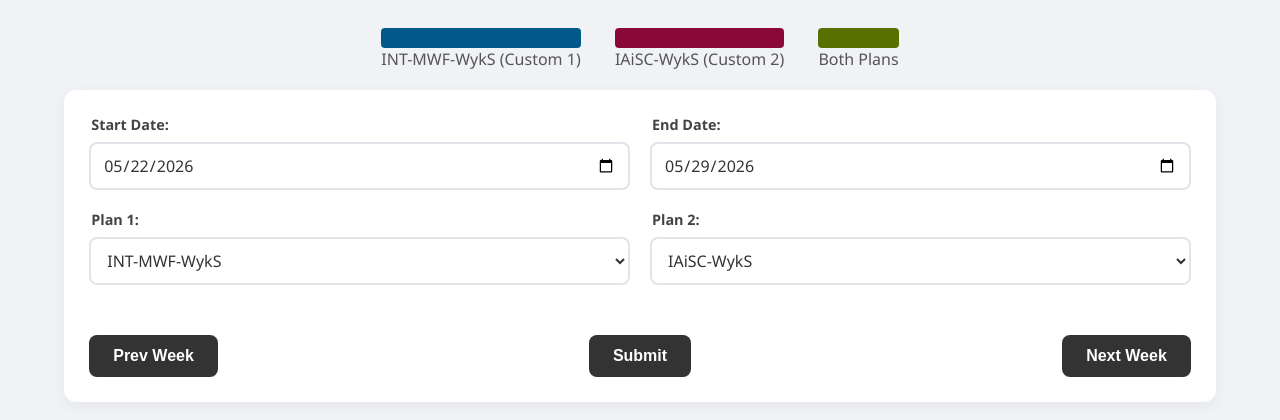
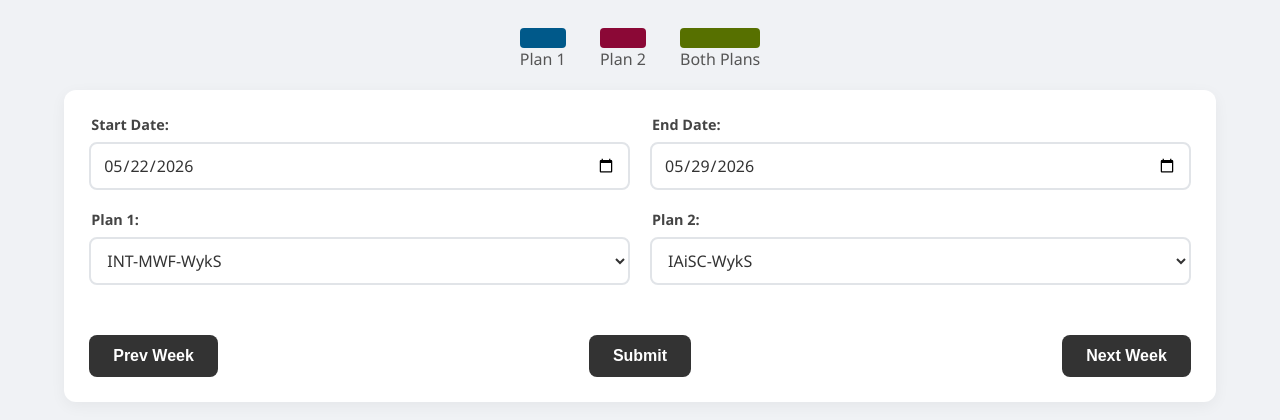
Before and after one commit to Venomkajo/combine-dsw-plan, a FastAPI app: page / in a window 1280 px wide. Shown: the top 420 px of the page. Run offline with FastAPI, Linux system fonts and the light colour scheme; data that the repository does not hold is empty.

Commit message:
applied more suggestions from review

```diff
--- a/app/main.py
+++ b/app/main.py
@@ -1,13 +1,17 @@
 from collections import defaultdict
 from datetime import date, timedelta
 from typing import Optional
+
 from fastapi import FastAPI, Request
 from fastapi.responses import HTMLResponse
 from fastapi.staticfiles import StaticFiles
 from fastapi.templating import Jinja2Templates
+
 import httpx
 import asyncio
 from bs4 import BeautifulSoup
+from urllib.parse import urlparse
+
 import os
 
 PLAN_LINKS = {
@@ -99,15 +103,15 @@ async def my_combined_plan(
     end_date: Optional[date] = date.today() + timedelta(days=7),
     plan1: Optional[str] = "INT-MWF-WykS",
     plan2: Optional[str] = "IAiSC-WykS",
-    custom_plan1_name: Optional[str] = "",
-    custom_plan2_name: Optional[str] = ""
+    custom_plan1_url: Optional[str] = "",
+    custom_plan2_url: Optional[str] = ""
 ):
 
     invalid_custom_plan1 = plan1 == "custom" and (
-        not custom_plan1_name or not validate_link(custom_plan1_name)
+        not custom_plan1_url or not validate_link(custom_plan1_url)
     )
     invalid_custom_plan2 = plan2 == "custom" and (
-        not custom_plan2_name or not validate_link(custom_plan2_name)
+        not custom_plan2_url or not validate_link(custom_plan2_url)
     )
 
     if invalid_custom_plan1 or invalid_custom_plan2:
@@ -118,15 +122,28 @@ async def my_combined_plan(
             "end_date": end_date,
             "plan1": plan1,
             "plan2": plan2,
-            "custom_plan1_name": custom_plan1_name,
-            "custom_plan2_name": custom_plan2_name,
+            "custom_plan1_url": custom_plan1_url,
+            "custom_plan2_url": custom_plan2_url,
             "error_message": "Custom plans selected but no valid links provided. Please enter a valid link for all custom plans. Currently supported custom link format: https://harmonogramy.ideis.pl/Plany/"
         })
 
     # 1. Fetch data
-    plan1_link = PLAN_LINKS.get(plan1) if plan1 != "custom" else custom_plan1_name
-    plan2_link = PLAN_LINKS.get(plan2) if plan2 != "custom" else custom_plan2_name
+    plan1_link = PLAN_LINKS.get(plan1) if plan1 != "custom" else custom_plan1_url
+    plan2_link = PLAN_LINKS.get(plan2) if plan2 != "custom" else custom_plan2_url
     p1_data, p2_data = {}, {}
+
+    if not plan1_link or not plan2_link:
+        return templates.TemplateResponse("index.html", {
+            "request": request,
+            "plan_data": [],
+            "start_date": start_date,
+            "end_date": end_date,
+            "plan1": plan1,
+            "plan2": plan2,
+            "custom_plan1_url": custom_plan1_url,
+            "custom_plan2_url": custom_plan2_url,
+            "error_message": "One or both plan links are missing. Please select a plan or provide a valid custom link."
+        })
 
     try:
         p1_data, p2_data = await asyncio.gather(
@@ -142,8 +159,8 @@ async def my_combined_plan(
             "end_date": end_date,
             "plan1": plan1,
             "plan2": plan2,
-            "custom_plan1_name": custom_plan1_name,
-            "custom_plan2_name": custom_plan2_name,
+            "custom_plan1_url": custom_plan1_url,
+            "custom_plan2_url": custom_plan2_url,
             "error_message": "Error fetching plan data. Please try again later."
         })
 
@@ -180,8 +197,8 @@ async def my_combined_plan(
         "end_date": end_date,
         "plan1": plan1,
         "plan2": plan2,
-        "custom_plan1_name": custom_plan1_name,
-        "custom_plan2_name": custom_plan2_name,
+        "custom_plan1_url": custom_plan1_url,
+        "custom_plan2_url": custom_plan2_url,
         "error_message": ""
     })
 
@@ -201,13 +218,16 @@ def get_css_class(content: str, original_class: str) -> str:
     return f"{original_class} regular-border"
 
 def validate_link(link: str) -> bool:
-    if not type(link) == str:
+    if not isinstance(link, str):
         return False
-    elif not link.startswith("https://harmonogramy.ideis.pl/Plany/"):
+
+    try:
+        parsed = urlparse(link.strip())
+
+        return (
+            parsed.scheme == "https" and
+            parsed.netloc == "harmonogramy.ideis.pl" and
+            parsed.path.startswith("/Plany/")
+        )
+    except Exception:
         return False
-    else:
-        return True
-
-if __name__ == "__main__":
-    import uvicorn
-    uvicorn.run(app, host="0.0.0.0", port=9999)
--- a/static/stylesheets/index.css
+++ b/static/stylesheets/index.css
@@ -242,7 +242,7 @@ form .error {
     box-sizing: border-box;
 }
 
-.error_message {
+.error-message {
     color: #d9534f;
     background-color: #f2dede;
     border: 1px solid #ebccd1;
--- a/templates/index.html
+++ b/templates/index.html
@@ -13,11 +13,11 @@
     <div class="legend">
         <div class="legend-item">
             <div class="color-box color1"></div>
-            <span>INT-MWF-WykS (Custom 1)</span>
+            <span>Plan 1</span>
         </div>
         <div class="legend-item">
             <div class="color-box color2"></div>
-            <span>IAiSC-WykS (Custom 2)</span>
+            <span>Plan 2</span>
         </div>
         <div class="legend-item">
             <div class="color-box color3"></div>
@@ -45,8 +45,8 @@
                     <option value="custom" {% if plan1 == "custom" %}selected{% endif %}>Custom 1</option>
                 </select>
                 <div class="custom-plan-inputs" id="custom-plan1-inputs" style="display: none;">
-                    <label for="custom-plan1-name">Custom Plan 1 Name:</label>
-                    <input type="text" id="custom-plan1-name" name="custom_plan1_name" value="{{ custom_plan1_name }}" autocomplete="off">
+                    <label for="custom-plan1-url">Custom Plan 1 URL:</label>
+                    <input type="text" id="custom-plan1-url" name="custom_plan1_url" value="{{ custom_plan1_url }}" autocomplete="off">
                 </div>
             </div>
             <div class="plan-selection">
@@ -58,8 +58,8 @@
                     <option value="custom" {% if plan2 == "custom" %}selected{% endif %}>Custom 2</option>
                 </select>
                 <div class="custom-plan-inputs" id="custom-plan2-inputs" style="display: none;">
-                    <label for="custom-plan2-name">Custom Plan 2 Name:</label>
-                    <input type="text" id="custom-plan2-name" name="custom_plan2_name" value="{{ custom_plan2_name }}" autocomplete="off">
+                    <label for="custom-plan2-url">Custom Plan 2 URL:</label>
+                    <input type="text" id="custom-plan2-url" name="custom_plan2_url" value="{{ custom_plan2_url }}" autocomplete="off">
                 </div>
             </div>
         </div>
```
